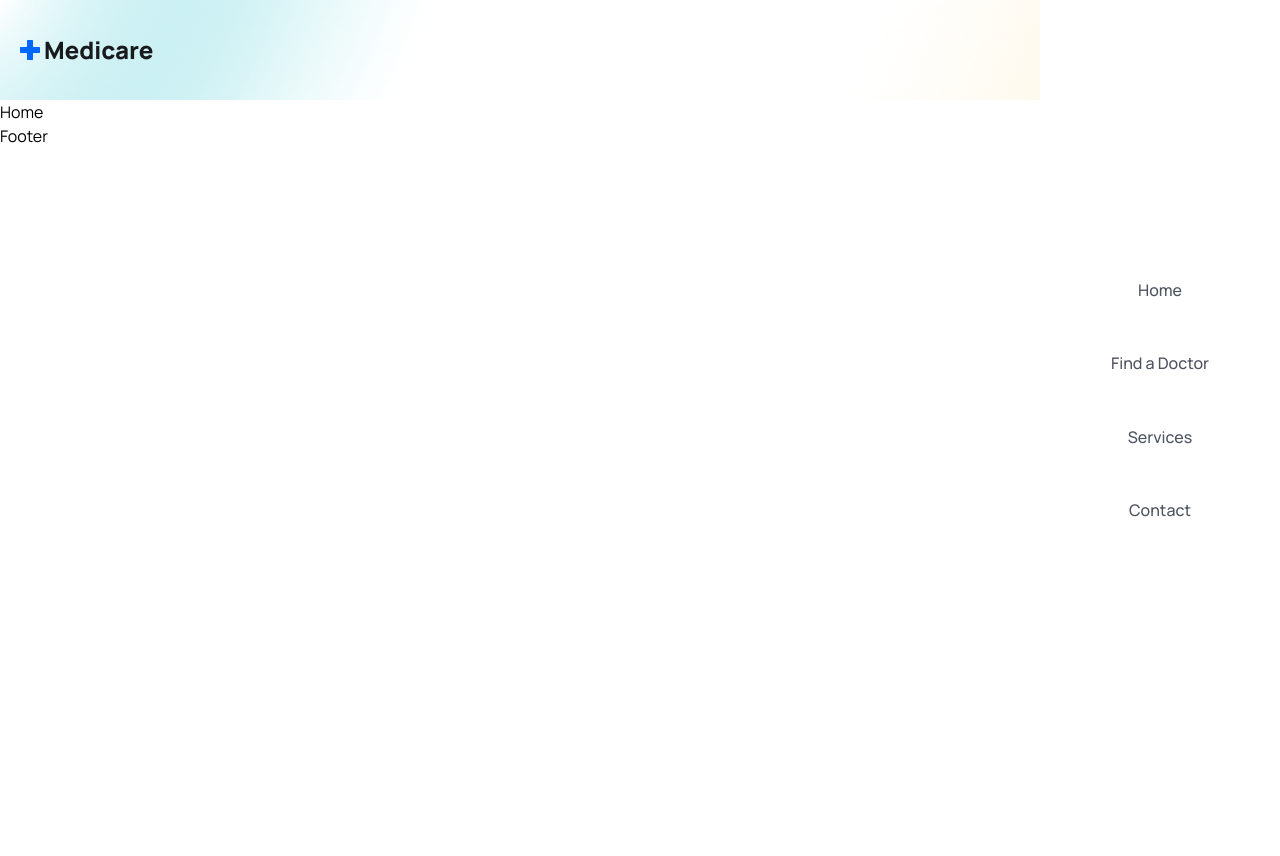
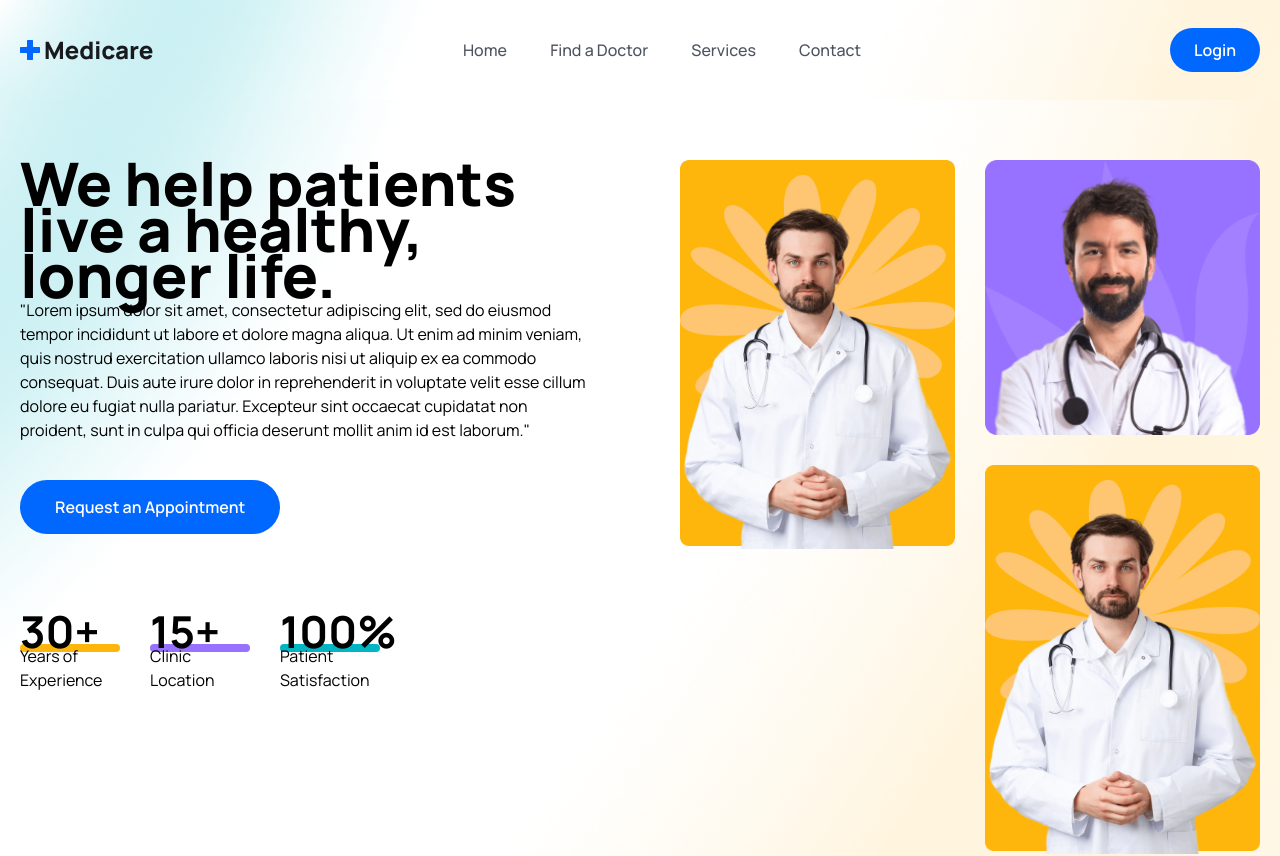
Before and after one commit to MiAiMach/HealthcareBooking, a React (Vite) app in the folder frontend/: page / in a window 1280 px wide. Shown: the top 856 px of the page. Before the commit the page ends 800 px from the top, so only its background shows below. Built offline with nearby package versions, Linux system fonts and the light colour scheme.

Commit message:
Hero section

```diff
--- a/frontend/src/App.css
+++ b/frontend/src/App.css
@@ -32,8 +32,6 @@
     background: #00000084;
     display: none;
   }
-}
-
   .menu{
     width: 15rem;
     height: 100%;
@@ -51,3 +49,4 @@
   .show__menu{
     display: block;
   }
+}
--- a/frontend/src/components/Header/Header.jsx
+++ b/frontend/src/components/Header/Header.jsx
@@ -44,7 +44,8 @@
 
   const toggleMenu = ()=> menuRef.current.classList.toggle('show__menu')
 
-  return <header className='header flex items-center' ref={headerRef}>
+  return (
+    <header className='header flex items-center' ref={headerRef}>
       <div className='container'>
         <div className='flex items-center justify-between'>
           {/*=========logo==========*/}
@@ -94,6 +95,7 @@
         </div>
       </div>
     </header>
-}
+  );
+};
 
 export default Header
--- a/frontend/src/index.css
+++ b/frontend/src/index.css
@@ -25,6 +25,9 @@
     .header{
         @apply bg-[url('./assets/images/mask.png')] bg-no-repeat bg-center bg-cover w-full h-[100px] leading-[100px];
     }
+    .hero__section{
+        @apply bg-[url('./assets/images/hero-bg.png')] bg-no-repeat bg-center bg-cover
+    }
 }
 
 @media only screen and (max-width:1024px) {
@@ -35,6 +38,7 @@
         @apply py-[35px];
     }
 }
+
 @media only screen and (max-width:768px) {
     .heading {
         @apply text-[26px] leading-[36px]
--- a/frontend/src/pages/Home.jsx
+++ b/frontend/src/pages/Home.jsx
@@ -1,9 +1,78 @@
-import React from 'react'
+import React from 'react';
+import heroImg01 from '../assets/images/hero-img01.png';
+import heroImg02 from '../assets/images/hero-img02.png';
+import heroImg03 from '../assets/images/hero-img03.png';
 
 const Home = () => {
-  return (
-    <div>Home</div>
-  )
+  return <>
+  {/* ========== hero section============*/}
+  <>
+  <section className='hero__section pt-[60px] 2xl:h-[800px]'>
+    <div className='container'>
+      <div className='flex flex-col lg:flex-row gap-[90px] item-center justify-between'>
+
+        {/*========= hero content ===========*/}
+        <div>
+          <div className='lg:w-[570px]'>
+            <h1 className='text-[36px] leading-[46px] text-headingColor font-[800] md:text-[60px]
+            med:leading-[70px]'>
+              We help patients live a healthy, longer life.
+            </h1>
+            <p className='text__para'>"Lorem ipsum dolor sit amet, consectetur adipiscing elit, sed do eiusmod tempor incididunt ut labore et dolore magna aliqua.
+            Ut enim ad minim veniam, quis nostrud exercitation ullamco laboris nisi ut aliquip ex ea commodo consequat. Duis aute irure dolor in reprehenderit in
+            voluptate velit esse cillum dolore eu fugiat nulla pariatur. Excepteur sint occaecat cupidatat non proident, sunt in culpa qui officia deserunt mollit
+            anim id est laborum."
+            </p>
+            <button className='btn'>Request an Appointment</button>
+          </div>
+          {/*=========== hero counter ============*/}
+          <div className='mt-[30px] lg:mt-[70px] flex flex-col lg:flex-row lg:items-center gap-5 lg:gap-[30px]'>
+            <div>
+              <h2 className='text-[36px] leading[56px] lg:text-[44px] lg:leading-[54px] font-[700] text-headingColor'>
+                30+
+              </h2>
+              <span className='w-[100px] h-2 bg-yellowColor rounded-full block mt-[-14px]'>
+                <p className='text__para'>Years of Experience</p>
+              </span>
+            </div>
+
+            <div>
+              <h2 className='text-[36px] leading[56px] lg:text-[44px] lg:leading-[54px] font-[700] text-headingColor'>
+                15+
+              </h2>
+              <span className='w-[100px] h-2 bg-purpleColor rounded-full block mt-[-14px]'>
+                <p className='text__para'>Clinic Location</p>
+              </span>
+            </div>
+
+            <div>
+              <h2 className='text-[36px] leading[56px] lg:text-[44px] lg:leading-[54px] font-[700] text-headingColor'>
+                100%
+              </h2>
+              <span className='w-[100px] h-2 bg-irisBlueColor rounded-full block mt-[-14px]'>
+                <p className='text__para'>Patient Satisfaction</p>
+              </span>
+            </div>
+
+
+          </div>
+        </div>
+        {/*========= hero content ===========*/}
+      <div className='flex gap-[30px] justify-end'>
+        <div>
+          <img src={heroImg01} alt=''/>
+        </div>
+        <div>
+          <img src={heroImg02} alt='' className='w-full mb-[30px]'/>
+          <img src={heroImg01} alt='' className='w-full mb'/>
+        </div>
+      </div>
+      </div>
+    </div>
+
+  </section>
+  </>
+  </>
 }
 
 export default Home
```
Lines whose indentation alone changed are shown as unchanged.
